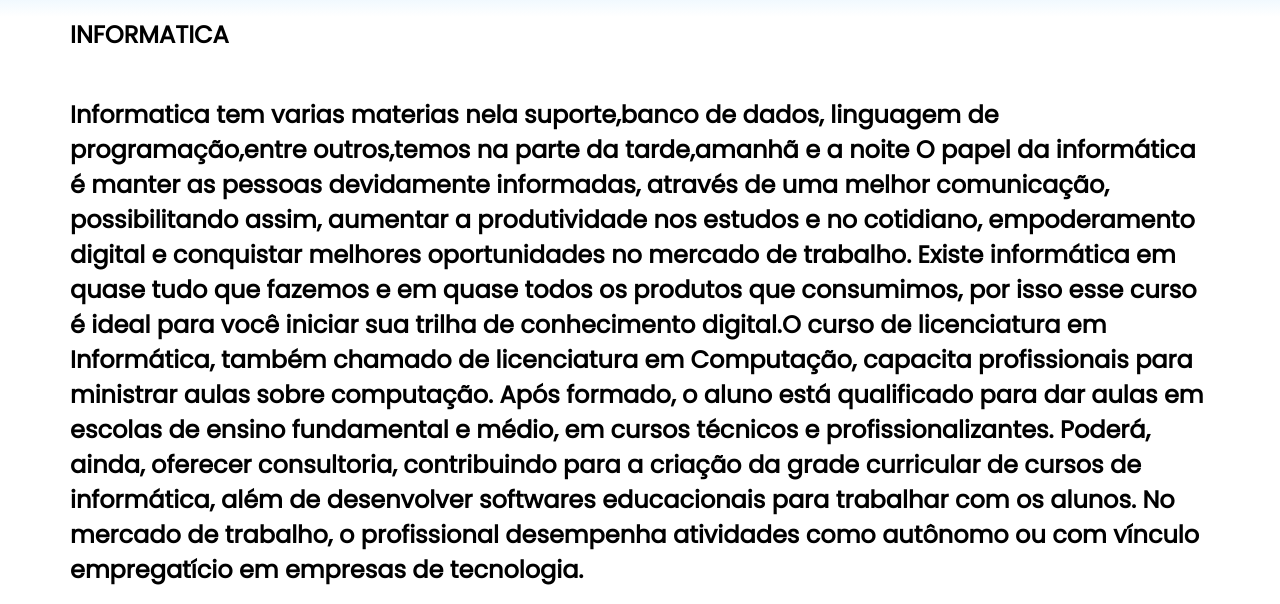
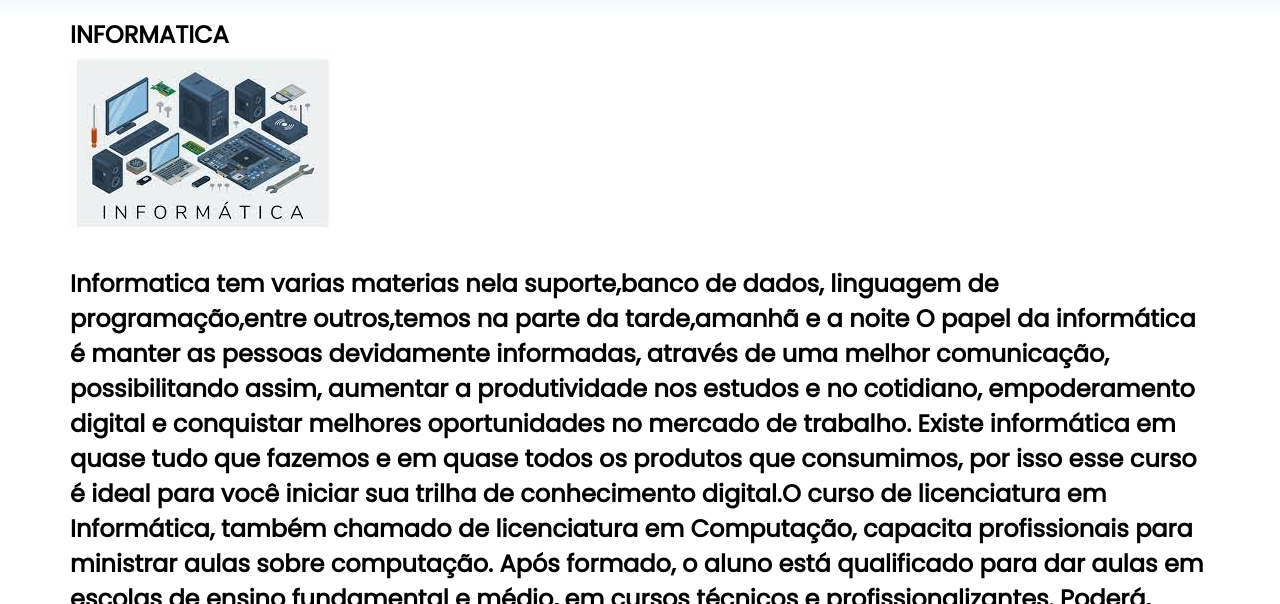
Before and after one commit to MatheusInacio/Site-ColegioRioBranco, a plain HTML site: page inf.html in a window 1280 px wide. Shown: the part 89-693 px from the top of the page. Drawn offline with Linux system fonts and the light colour scheme.

Commit message:
correcoes

```diff
--- a/inf.html
+++ b/inf.html
@@ -31,7 +31,7 @@
         <div class="container">
 
         <h1>INFORMATICA</h1>
-        <img src="inf.jpeg" alt="">
+        <img src="assets/inf.jpeg" alt="">
         <img src="" alt="" srcset="">
         <h1 style="margin-top: 20px; margin-bottom: 20px;">Informatica tem varias materias nela suporte,banco de dados, linguagem de programação,entre outros,temos na parte da tarde,amanhã e a noite
             O papel da informática é manter as pessoas devidamente informadas, através de uma melhor comunicação, possibilitando assim, aumentar a produtividade nos estudos e no cotidiano, empoderamento digital e conquistar melhores oportunidades no mercado de trabalho.
```
Also changed, not shown: inf2.html (+1 -2 lines).
